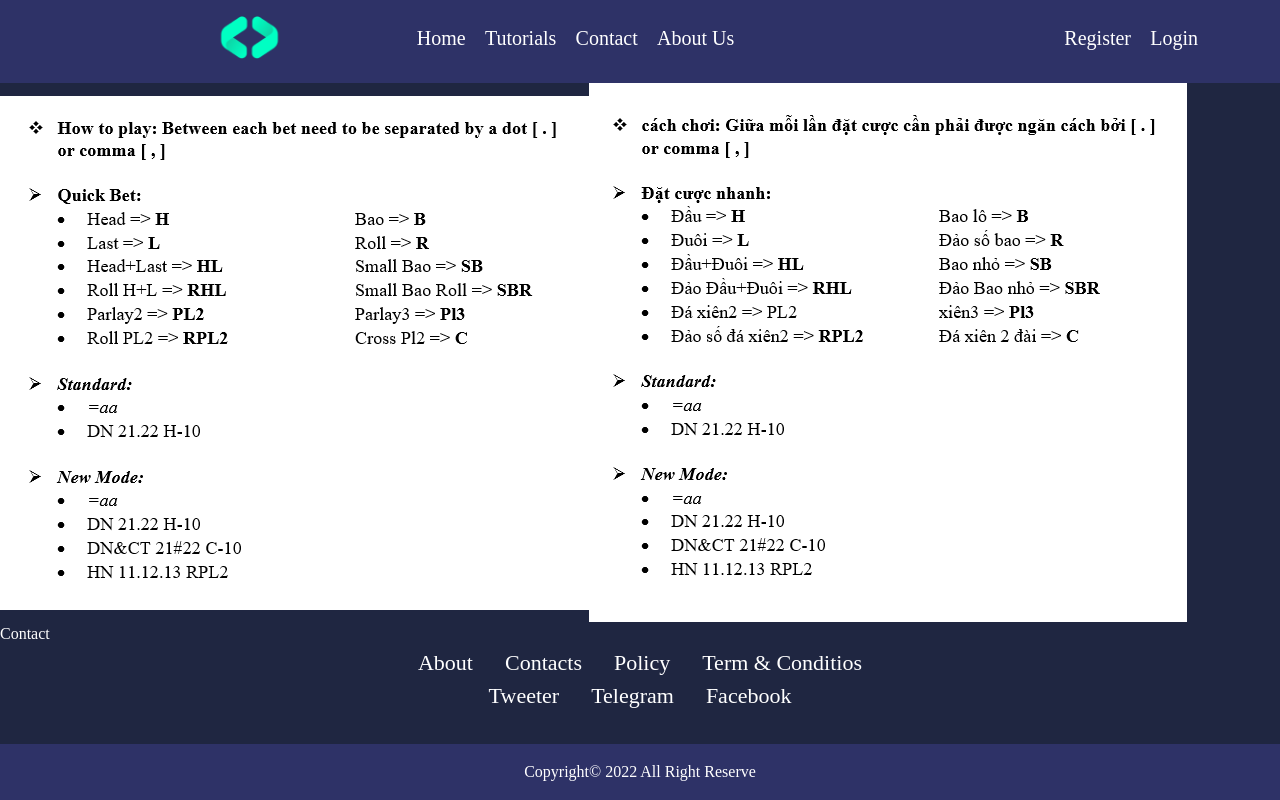
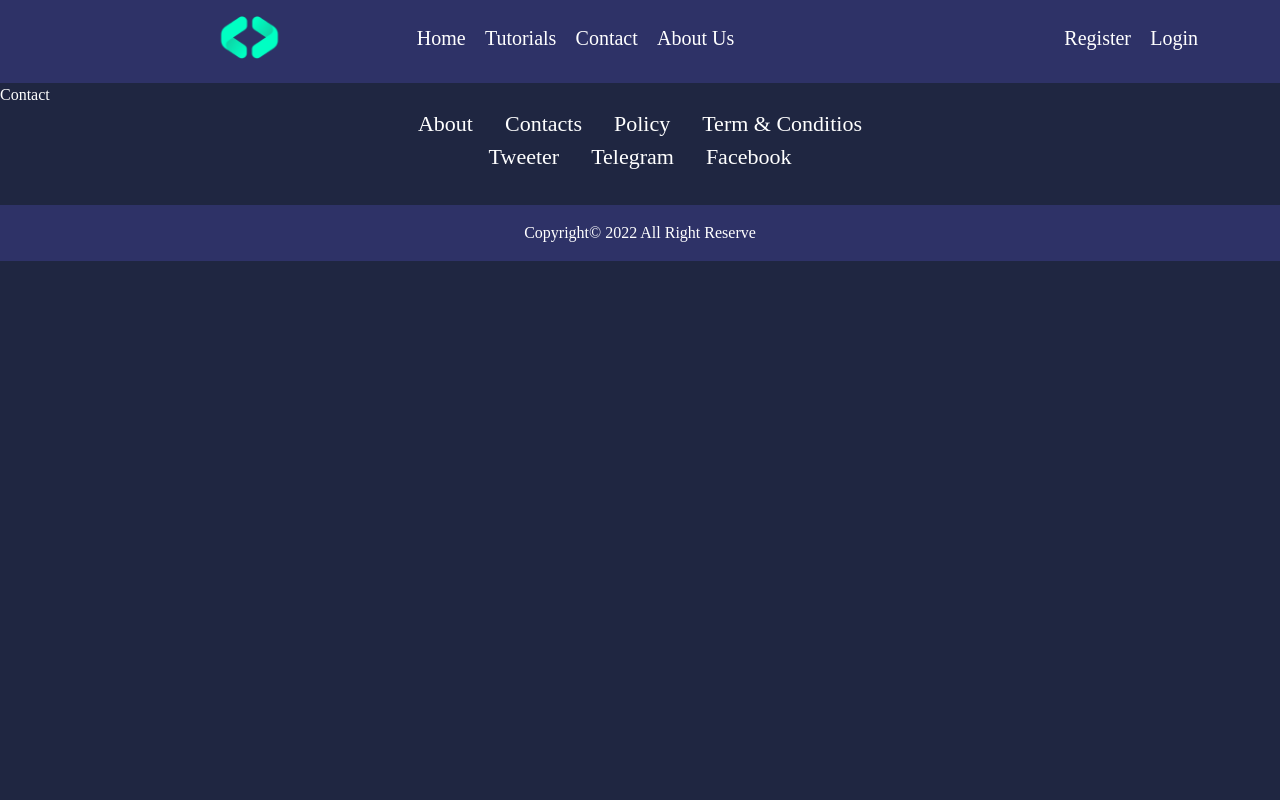
Before and after one commit to VannyMiniTouch/ReactDeploy, a React (Create React App) app: page /ReactDeploy/contact in a window 1280 px wide. Built offline with nearby package versions, Linux system fonts and the light colour scheme.

Commit message:
remove Image

```diff
--- a/src/Pages/Client/Contact.jsx
+++ b/src/Pages/Client/Contact.jsx
@@ -6,8 +6,8 @@ import faq_vn from "../../contents/images/how_to_play_vn.png";
 const Contact = () => {
   return (
     <Fragment>
-      <img src={faq_en} alt="" />
-      <img src={faq_vn} alt="" />
+      {/* <img src={faq_en} alt="" />
+      <img src={faq_vn} alt="" /> */}
       <div>Contact</div>
     </Fragment>
   );
```
